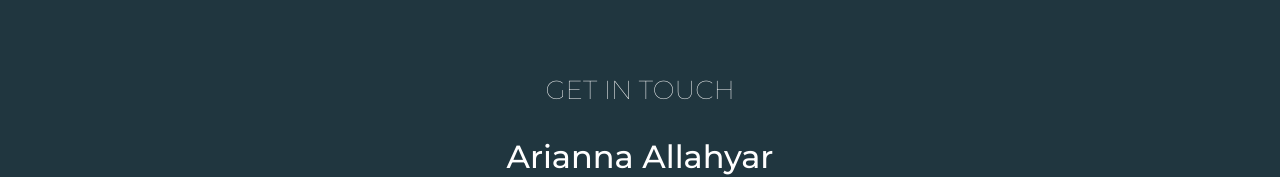
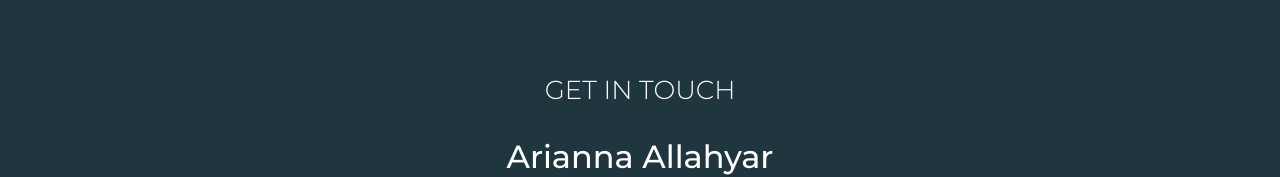
Before and after one commit to ariallahyar/portfolio, a React (Create React App) app in the folder code/: page / in a window 1280 px wide. Shown: the part 2959-3136 px from the top of the page. Built offline with nearby package versions, Linux system fonts and the light colour scheme.

Commit message:
Font weight increased for readability

```diff
--- a/code/src/components/ContactInfo.css
+++ b/code/src/components/ContactInfo.css
@@ -8,7 +8,7 @@
 .contact-text-group h2 {
 	margin-bottom: 24px;
 	background-color: transparent;
-	font-weight: lighter;
+	font-weight: 300;
 }
 .contact-text-group p {
 	font-weight: 500;
```
